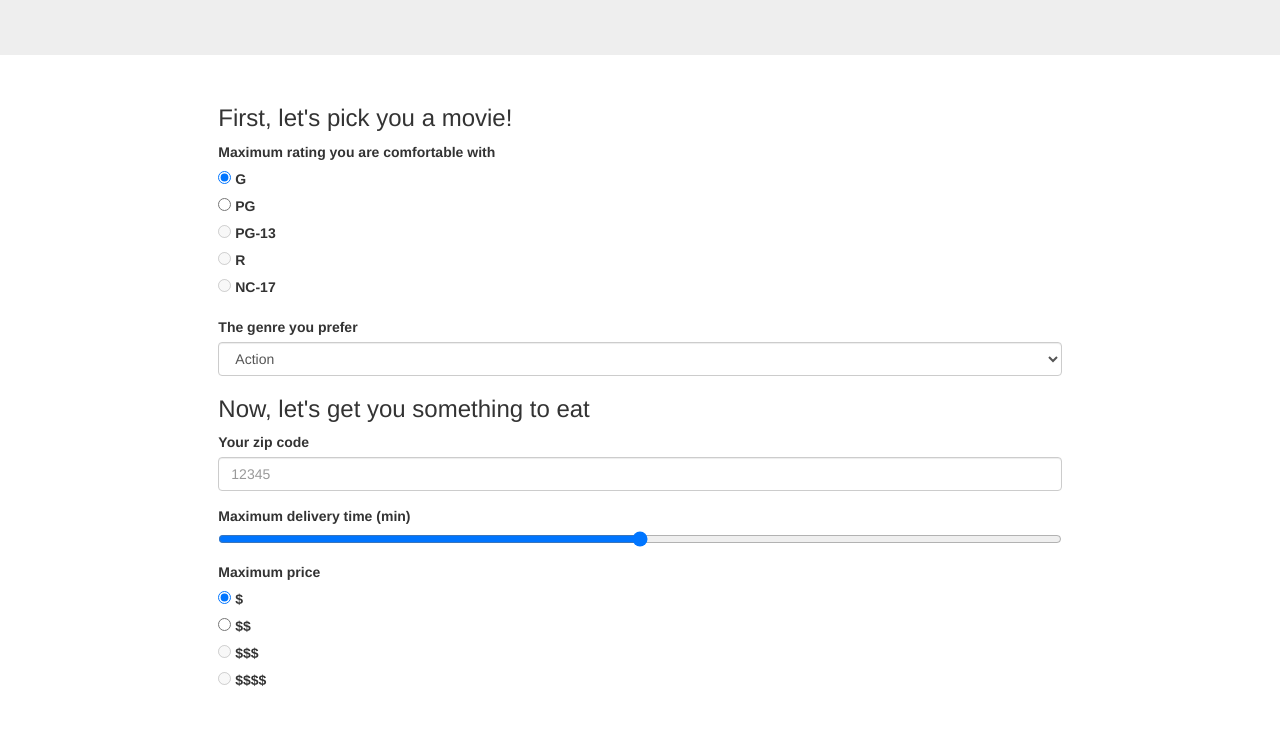
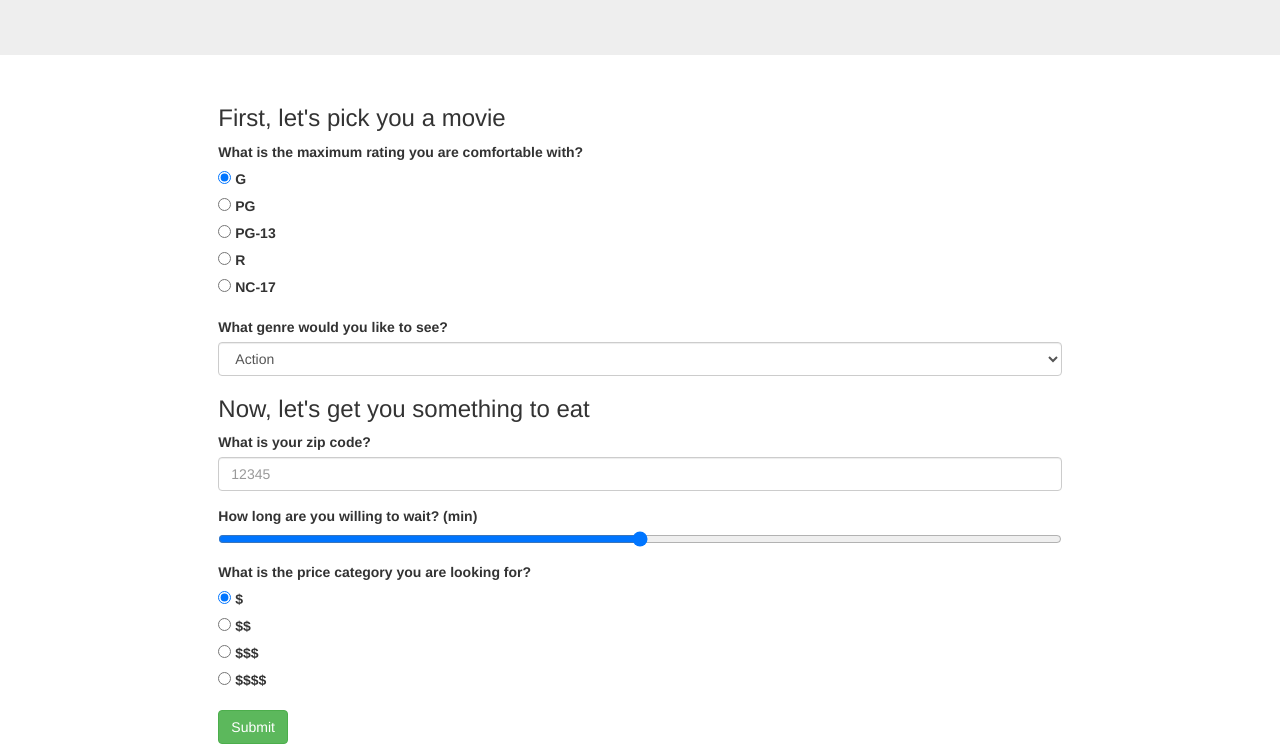
Before and after one commit to adlee77/Project_1, a plain HTML site: page index.html in a window 1280 px wide. Shown: the part 140-884 px from the top of the page. Before the commit the page ends 850 px from the top, so only its background shows below. Drawn offline with nearby package versions, Linux system fonts and the light colour scheme.

Commit message:
fixed multiple choice bug by removing 'disabled' keyword

```diff
--- a/index.html
+++ b/index.html
@@ -33,10 +33,10 @@
             <div class="col-lg-8">
                 <div id="inputFormWrapper">
                     <div id="movieFormWrapper">
-                        <h3>First, let's pick you a movie!</h3>
+                        <h3>First, let's pick you a movie</h3>
                         <form>
                             <div class="form-group">
-                                <label for="exampleFormControlSelect1">Maximum rating you are comfortable with</label>
+                                <label for="exampleFormControlSelect1">What is the maximum rating you are comfortable with?</label>
                                 <div class="form-check">
                                     <input class="form-check-input" type="radio" name="exampleRadios" id="GRating" value="G" checked>
                                     <label class="form-check-label" for="exampleRadios1">
@@ -49,28 +49,28 @@
                                       PG
                                     </label>
                                   </div>
-                                  <div class="form-check disabled">
-                                    <input class="form-check-input" type="radio" name="exampleRadios" id="PG-13Rating" value="PG-13" disabled>
+                                  <div class="form-check">
+                                    <input class="form-check-input" type="radio" name="exampleRadios" id="PG-13Rating" value="PG-13">
                                     <label class="form-check-label" for="exampleRadios3">
                                       PG-13
                                     </label>
                                   </div>
-                                  <div class="form-check disabled">
-                                    <input class="form-check-input" type="radio" name="exampleRadios" id="RRating" value="R" disabled>
-                                    <label class="form-check-label" for="exampleRadios3">
+                                  <div class="form-check">
+                                    <input class="form-check-input" type="radio" name="exampleRadios" id="RRating" value="R">
+                                    <label class="form-check-label" for="exampleRadios4">
                                       R
                                     </label>
                                   </div>
-                                  <div class="form-check disabled">
-                                    <input class="form-check-input" type="radio" name="exampleRadios" id="NC-17Rating" value="NC-17" disabled>
-                                    <label class="form-check-label" for="exampleRadios3">
+                                  <div class="form-check">
+                                    <input class="form-check-input" type="radio" name="exampleRadios" id="NC-17Rating" value="NC-17">
+                                    <label class="form-check-label" for="exampleRadios5">
                                       NC-17
                                     </label>
                                   </div>
                             </div>
 
                             <div class="form-group">
-                                <label for="exampleFormControlSelect1">The genre you prefer</label>
+                                <label for="exampleFormControlSelect1">What genre would you like to see?</label>
                                 <select class="form-control" id="exampleFormControlSelect1">
                                 <option>Action</option>
                                 <option>Adventure</option>
@@ -93,12 +93,12 @@
                     <form>
                         <!-- zip code choices -->
                         <div class="form-group">
-                            <label for="zipInput">Your zip code</label>
+                            <label for="zipInput">What is your zip code?</label>
                             <input type="text" class="form-control" id="zipInput" placeholder="12345">
                         </div>
                         <!-- delivery time choices -->
                         <div class="form-group">
-                            <label for="timeRange">Maximum delivery time (min)</label>
+                            <label for="timeRange">How long are you willing to wait? (min)</label>
                             <div class="d-flex justify-content-center my-4">
                                 <div class="w-75">
                                   <input type="range" class="custom-range" id="timeRange" min="0" max="120">
@@ -116,7 +116,7 @@
                         </div>
                         <!-- price choices -->
                         <div class="form-group">
-                            <label for="pricePoint">Maximum price</label>
+                            <label for="pricePoint">What is the price category you are looking for?</label>
                             <div class="form-check">
                                 <input class="form-check-input" type="radio" name="exampleRadios" id="OneDollarSign" value="$" checked>
                                 <label class="form-check-label" for="exampleRadios1">
@@ -129,14 +129,14 @@
                                   $$
                                 </label>
                               </div>
-                              <div class="form-check disabled">
-                                <input class="form-check-input" type="radio" name="exampleRadios" id="ThreeDollarSigns" value="$$$" disabled>
+                              <div class="form-check">
+                                <input class="form-check-input" type="radio" name="exampleRadios" id="ThreeDollarSigns" value="$$$">
                                 <label class="form-check-label" for="exampleRadios3">
                                   $$$
                                 </label>
                               </div>
-                              <div class="form-check disabled">
-                                <input class="form-check-input" type="radio" name="exampleRadios" id="FourDollarSigns" value="$$$$" disabled>
+                              <div class="form-check">
+                                <input class="form-check-input" type="radio" name="exampleRadios" id="FourDollarSigns" value="$$$$">
                                 <label class="form-check-label" for="exampleRadios3">
                                   $$$$
                                 </label>
@@ -147,7 +147,8 @@
 
                 </div> <!-- end of foodFormWrapper -->
 
-
+                <!-- submit button -->
+                <button type="button" class="btn btn-success">Submit</button>
 
                 </div> <!-- end of inputFormWrapper -->
             </div> <!-- end of col-8 -->
```
